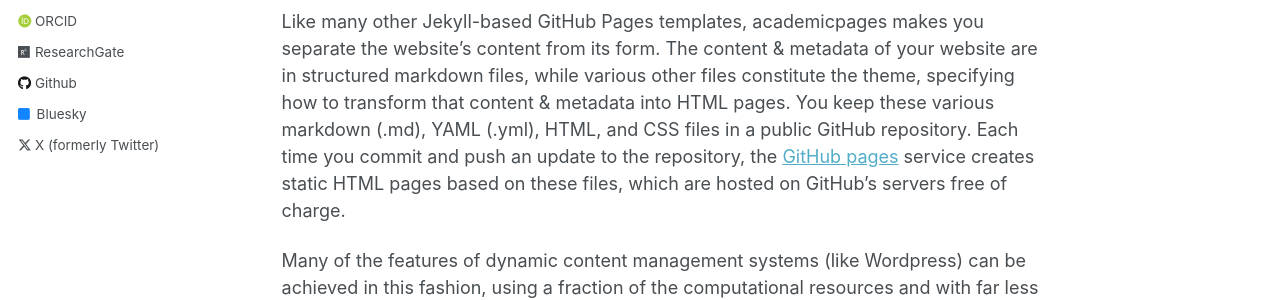
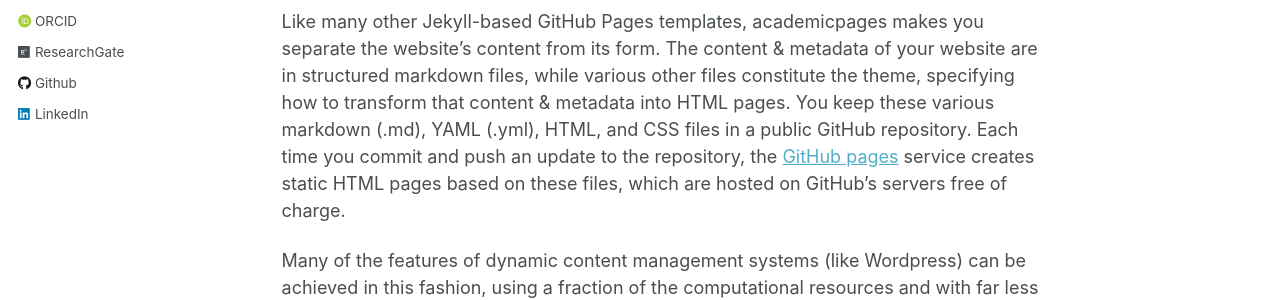
Before and after one commit to zhangxcii/zhangxcii.github.io, a Jekyll site: the page built from _pages/about.md, in a window 1280 px wide. Shown: the part 490-790 px from the top of the page. Built offline with Jekyll 4.4.1, drawn with Linux system fonts in a browser that asks for light colours; some web fonts are replaced.

Commit message:
Update _config.yml

```diff
--- a/_config.yml
+++ b/_config.yml
@@ -47,7 +47,7 @@ author:
   stackoverflow    : # User number or user number and name (i.e., use "1" or "1/jeff-atwood")
 
   # Social media
-  bluesky          : "bsky.app" # Replace this with you Bluesky username
+  bluesky          : # "bsky.app" # Replace this with you Bluesky username
   facebook         : # Username
   flickr           : # Username
   foursquare       : # Username
@@ -56,7 +56,7 @@ author:
   keybase          : # Username
   instagram        : # Username
   lastfm           : # Username
-  linkedin         : # Username
+  linkedin         : "https://www.linkedin.com/in/this-is-jincheng-zhang/"
   mastodon         : # URL
   medium           : # URL
   pinterest        : # Username
@@ -64,7 +64,7 @@ author:
   steam            : # Username
   telegram         : # URL
   tumblr           : # Username
-  twitter          : "UniofOxford"  # Replace this with your X / Twitter handle
+  twitter          : # "UniofOxford"  # Replace this with your X / Twitter handle
   vine             : # Username
   weibo            : # Username
   wikipedia        : # Username
```
